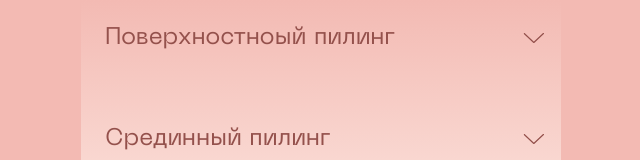
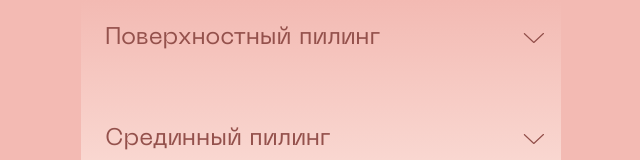
Before and after one commit to ooonikpro/mezhdunami, a Nuxt app: page /recommendations in a window 1280 px wide. Shown: the top 160 px of the page, without its empty margins (319-959 px from the left). Built offline with nearby package versions, Linux system fonts and the light colour scheme.

Commit message:
chore: typo error

```diff
--- a/pages/recommendations.vue
+++ b/pages/recommendations.vue
@@ -4,7 +4,7 @@
 
         <div class="recommedation-list">
             <Accordion class="mb-24" id="superficial-peeling">
-                <template #title>Поверхностноый пилинг</template>
+                <template #title>Поверхностный пилинг</template>
 
                 <template #default>
                     <ol>
```
